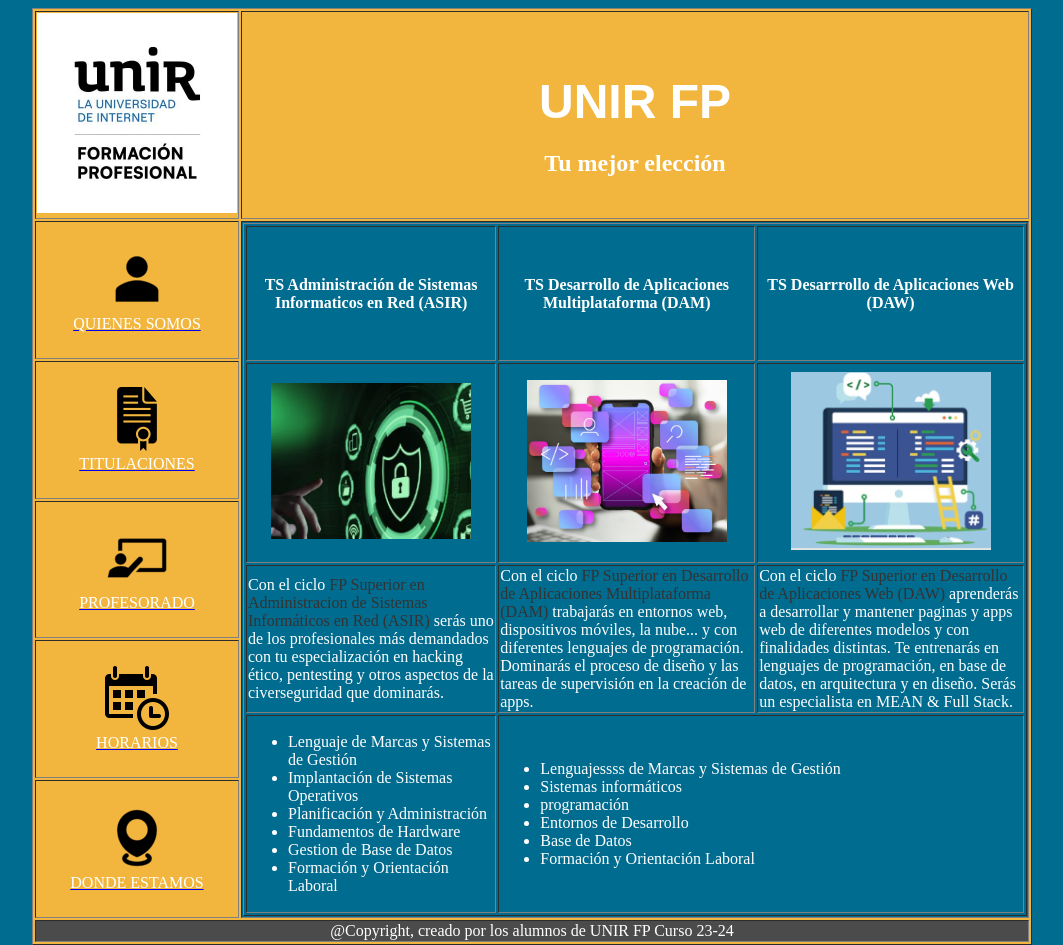
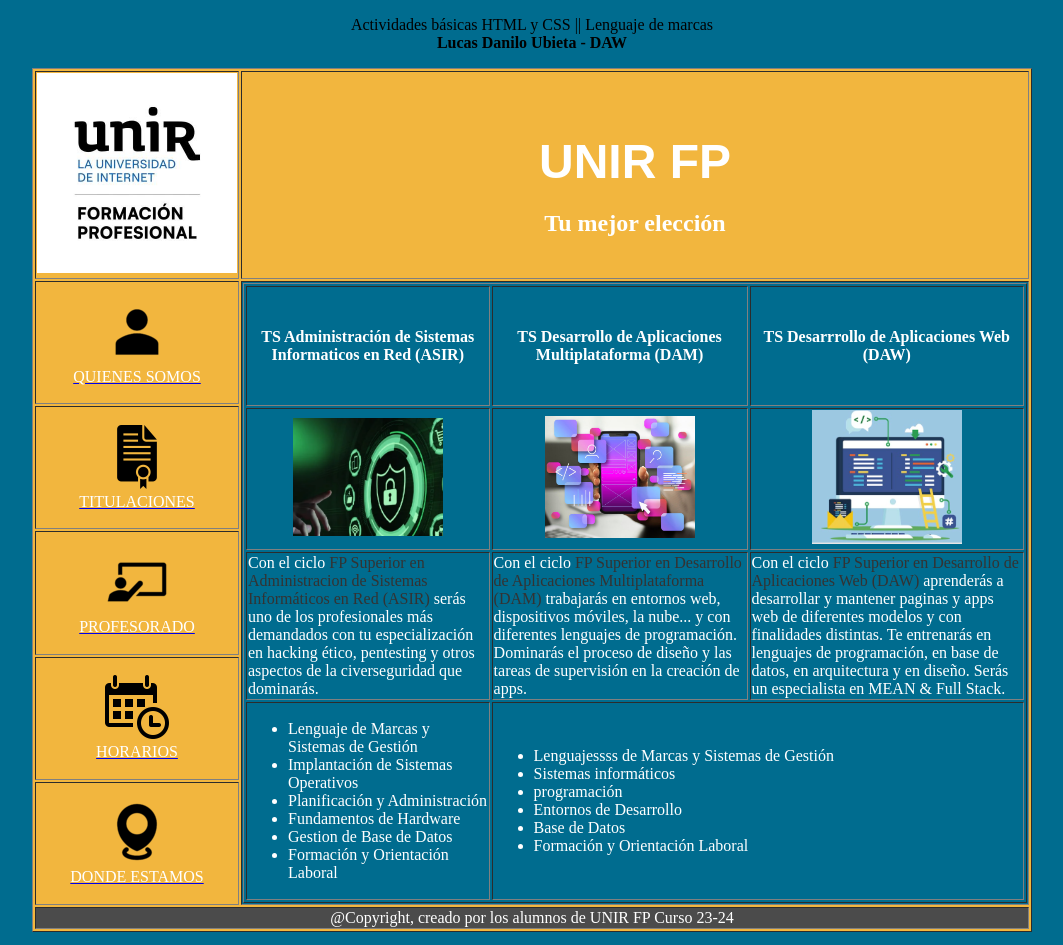
Before and after one commit to lucasubieta/dawfp_tp1, a plain HTML site: page titulaciones.html in a window 1280 px wide. Shown: the whole page, without its empty margins (108-1171 px from the left). Drawn offline with Linux system fonts and the light colour scheme.

Commit message:
version final

```diff
--- a/titulaciones.html
+++ b/titulaciones.html
@@ -9,6 +9,7 @@
 </head>
 
 <body bgcolor="#006C8F">
+    <p align="center" >Actividades básicas HTML y CSS || Lenguaje de marcas  <br><b>Lucas Danilo Ubieta - DAW </b></p>
 
     <table border="1" width="1000px" bgcolor="#F2B63E" align="center">
 
@@ -34,7 +35,7 @@
             <td rowspan="5" bgcolor="#006C8F" align="center">
 
                 <table border="1">
-                    <tr height="135px">
+                    <tr height="120px">
                         <th>
                             <font color="white">TS Administración de Sistemas Informaticos en Red (ASIR)</font>
                         </th>
@@ -45,10 +46,10 @@
                             <font color="white">TS Desarrrollo de Aplicaciones Web (DAW)</font>
                         </th>
                     </tr>
-                    <tr align="center" height="200px">
-                        <td><img src="./img/asir.png" alt="" width="200px"></td>
-                        <td><img src="./img/dam.png" alt="" width="200px"></td>
-                        <td><img src="./img/daw.png" alt="" width="200px"></td>
+                    <tr align="center" >
+                        <td><img src="./img/asir.png" alt="" width="150px"></td>
+                        <td><img src="./img/dam.png" alt="" width="150px"></td>
+                        <td><img src="./img/daw.png" alt="" width="150px"></td>
                     </tr>
                     <tr height="130px">
                         <td>
```
Also changed, not shown: horarios.html (+1 -0 lines), index.html (+1 -1 lines), profesorado.html (+1 -0 lines), quienes_somos.html (+1 -0 lines), ubicacion.html (+1 -0 lines).
